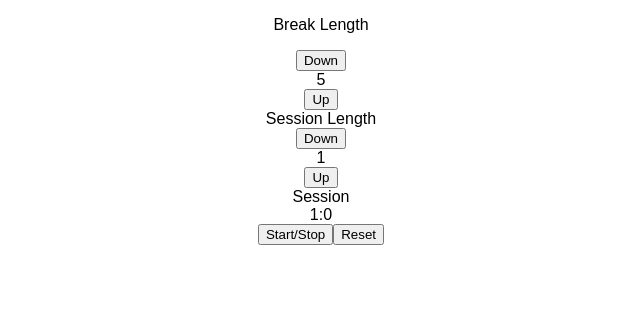
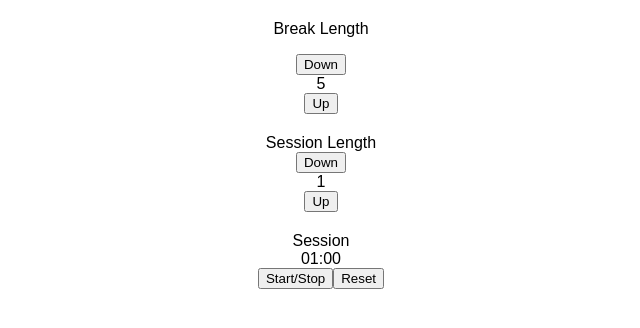
Before and after one commit to michaelignacio/pomodoro-clock, a React (Create React App) app: page / in a window 1280 px wide. Shown: the top 328 px of the page, without its empty margins (319-959 px from the left). Built offline with nearby package versions, Linux system fonts and the light colour scheme.

Commit message:
Finished mm:ss time formatting

```diff
--- a/src/App.js
+++ b/src/App.js
@@ -20,6 +20,7 @@ class App extends Component {
   }
 
   decrementBreak() {
+    if (!this.state.timerRunning) {
       if (this.state.breakLength > 0) {
         this.setState({
           breakLength: this.state.breakLength - 1
@@ -30,24 +31,31 @@ class App extends Component {
         );
       }
     }
+  }
 
   incrementBreak() {
+    if (!this.state.timerRunning) {
       this.setState({
         breakLength: this.state.breakLength + 1
       });
     }
+  }
 
   decrementSession() {
+    if (!this.state.timerRunning) {
       this.setState({
         sessionLength: this.state.sessionLength - 1
       });
     }
+  }
 
   incrementSession() {
+    if (!this.state.timerRunning) {
       if (this.state.sessionLength < 60) {
         this.setState({
           sessionLength: this.state.sessionLength + 1
         });
+      }
     }
   }
 
@@ -78,7 +86,7 @@ class App extends Component {
           if (this.state.seconds === 0) {
             this.setState({
               sessionLength : this.state.sessionLength - 1,
-              seconds: 3
+              seconds: 60
             });
           }
 
@@ -142,7 +150,7 @@ class App extends Component {
         <div className="session-timer">
           <div id="timer-label">Session</div>
           <div id="time-left">
-            {this.state.sessionLength}:{this.state.seconds}
+            {this.state.sessionLength < 10 ? '0' + this.state.sessionLength : this.state.sessionLength}:{this.state.seconds < 10 ? '0' + this.state.seconds : this.state.seconds}
           </div>
           <button
             id="start_stop"
--- a/src/index.css
+++ b/src/index.css
@@ -3,3 +3,8 @@ body {
   padding: 0;
   font-family: sans-serif;
 }
+
+.session-timer,
+.label-container {
+  margin-top: 20px;
+}
```
Also changed, not shown: 1 other file (tests, documents, lock files or other folders). Lines whose indentation alone changed are shown as unchanged.
